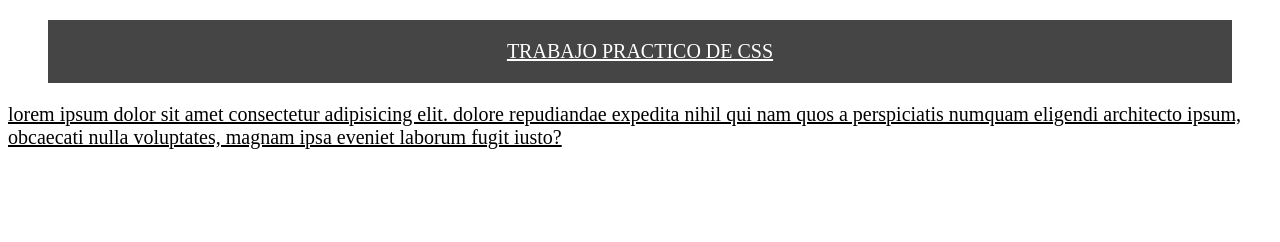
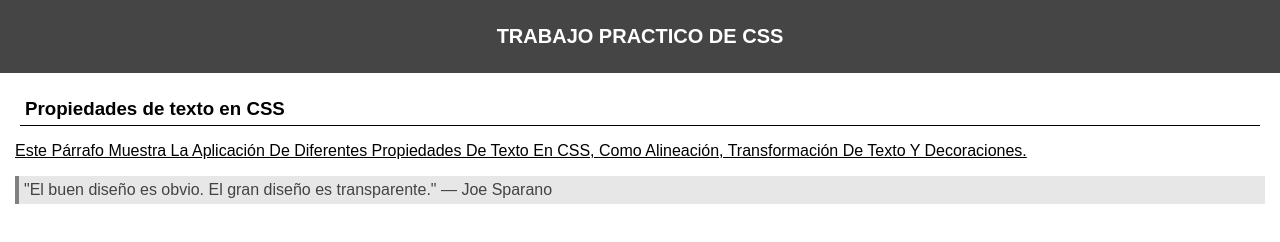
Before and after one commit to camilafabian/TP2_CSS_DS-, a plain HTML site: page index.html in a window 1280 px wide. Drawn offline with Linux system fonts and the light colour scheme.

Commit message:
termine la seccion propiedades de texto

```diff
--- a/index.html
+++ b/index.html
@@ -7,10 +7,16 @@
     <link rel="stylesheet" href="style.css">
 </head>
 <body>
-
-    <section class="section1">
-        <blockquote>TRABAJO PRACTICO DE CSS</blockquote>
-        <p>Lorem ipsum dolor sit amet consectetur adipisicing elit. Dolore repudiandae expedita nihil qui nam quos a perspiciatis numquam eligendi architecto ipsum, obcaecati nulla voluptates, magnam ipsa eveniet laborum fugit iusto?</p>
-    </section>
-</body>
-</html>
+    <header class="blockquote">
+        <blockquote>
+            <p>
+                TRABAJO PRACTICO DE CSS
+            </p>
+        </blockquote>
+    </header>
+    <main>
+        <section>
+            <h3>Propiedades de texto en CSS</h3>
+            <p class="parrafo1">Este párrafo muestra la aplicación de diferentes propiedades de texto en CSS, como alineación, transformación de texto y decoraciones.</p>
+            <p class="parrafo2">"El buen diseño es obvio. El gran diseño es transparente." — Joe Sparano</p>
+        </section>
--- a/style.css
+++ b/style.css
@@ -1,15 +1,44 @@
-.section1 p {
-    font-size: 20px;
-    text-align: left;
-    text-transform: lowercase;
-    text-decoration: underline;
+body {
+    margin: 0;
+    padding: 0;
+    font-family: Arial, Helvetica, sans-serif;
 }
-.section1 blockquote {
+/*HEADER*/
+.blockquote {
     background-color: rgb(69, 69, 69);
     color: white;
     font-size: 20px;
     text-align: center;
     text-transform: uppercase;
+    text-decoration: none;
+    font-weight: bold;
+    padding: 5px;
+}
+
+/* Secciones */
+h3 {
+    border-bottom: 1px solid;
+    padding: 5px;
+    margin: 5px;
+}
+
+section {
+    padding: 10px;
+    margin: 5px;
+    background-color: white;
+    border-radius: 1rem;
+}
+
+/* Propiedades de texto */
+.parrafo1 {
+    text-align: left;
+    text-transform: capitalize;
     text-decoration: underline;
-    padding: 20px;
 }
+
+.parrafo2 {
+    background-color: rgb(231, 231, 231);
+    border-left: 4px solid gray;
+    color: rgb(68, 67, 67);
+    padding: 5px;
+}
```
